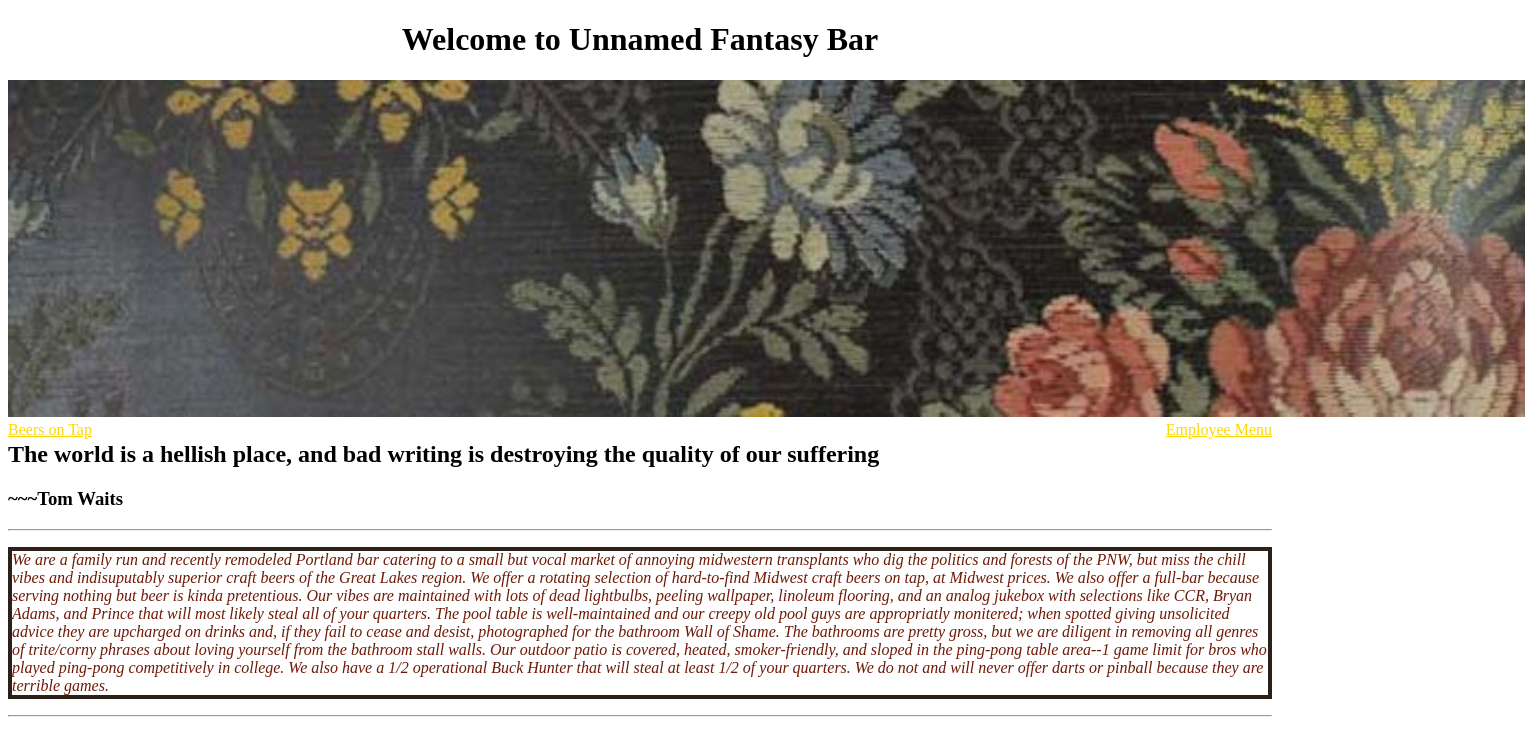
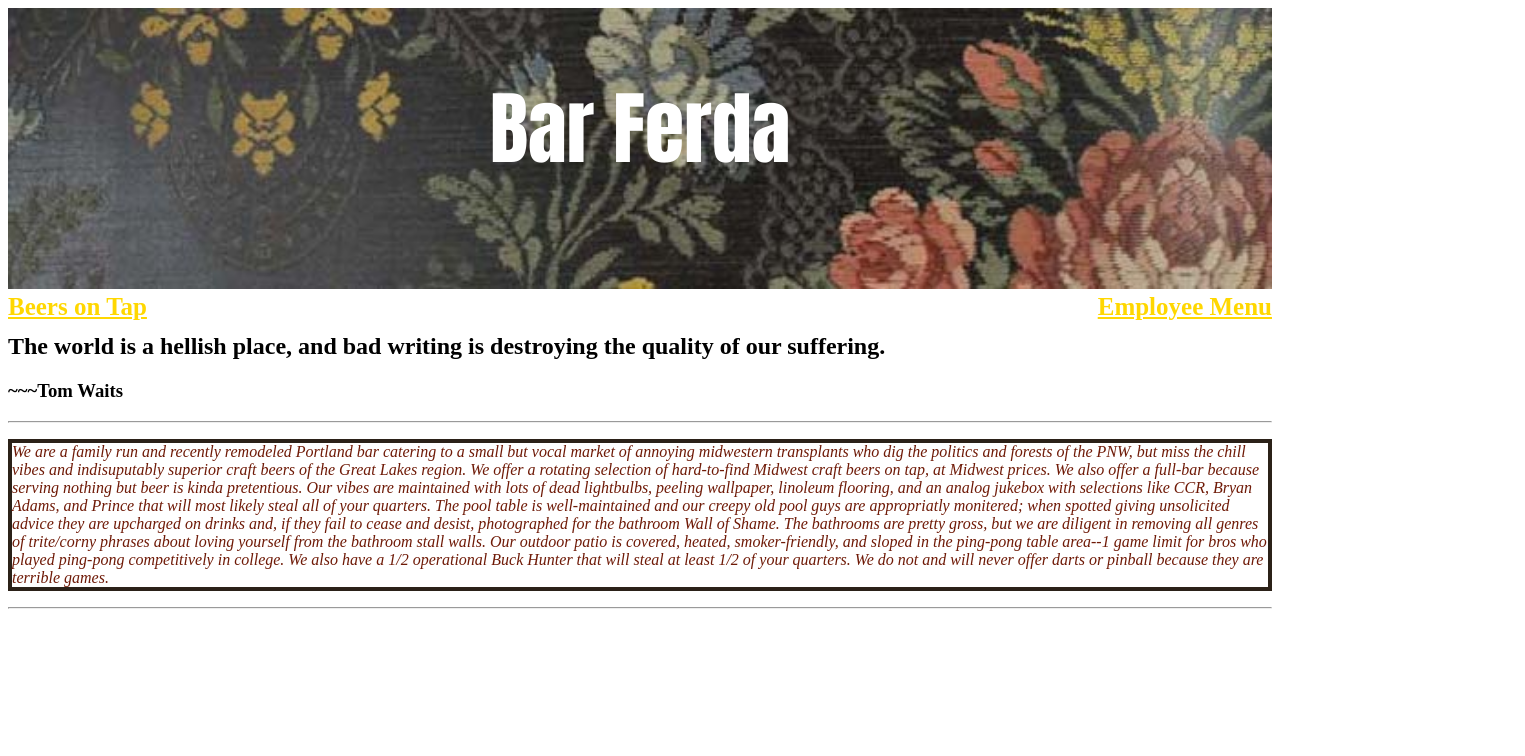
Before and after one commit to mstambaugh/tap-room-react, a React app: page /employeehome in a window 1280 px wide. Shown: the top 756 px of the page, 1525 px wide, since content can reach past the window. Built offline with nearby package versions, Linux system fonts and the light colour scheme.

Commit message:
add banner image and fix up header styling

```diff
--- a/src/components/Header.jsx
+++ b/src/components/Header.jsx
@@ -3,34 +3,50 @@ import { Link } from 'react-router-dom';
 import wallpaper from '../assets/images/wallpaper.jpg';
 
 const fullHeaderStyling = {
-
+  paddingBottom: '20px',
+  position: 'relative',
+  display: 'inline block',
+  width: '100%',
+  marginBottom: '10px'
+};
+const headerStyling = {
+  position: 'absolute',
+  zIndex: '999',
+  margin: '0 auto',
+  left: '0',
+  right: '0',
+  top: '2%',
+  textAlign: 'center',
+  fontSize: '40px',
+  color: 'white',
+  fontFamily: 'impact'
 
 };
-const headerStyling = {
-  textAlign: 'center',
-};
 const headerWallpaperStyling = {
-  width: '120%',
-  height: '10%',
+  width: '100%',
 };
 
 const link1Styling = {
   color: 'gold',
-  float: 'left'
+  float: 'left',
+  fontSize: '25px',
+  fontWeight: 'bold'
+
 };
 const link2Styling = {
   color: 'gold',
   float: 'right',
+  fontSize: '25px',
+  fontWeight: 'bold'
 };
 
 function Header() {
   return (
     <div style={fullHeaderStyling}>
-      <h1 style={headerStyling}>Welcome to Unnamed Fantasy Bar</h1>
-      <div>
-        <img src={wallpaper} style={headerWallpaperStyling}></img>
+      <img src={wallpaper} style={headerWallpaperStyling}></img>
+      <div style={headerStyling}>
+        <h1>Bar Ferda</h1>
       </div>
-
       <div>
         <Link to='/TapList' style={link1Styling}>Beers on Tap</Link>
         <Link to='/EmployeeHome' style={link2Styling}>Employee Menu</Link>
--- a/src/components/Home.jsx
+++ b/src/components/Home.jsx
@@ -7,7 +7,7 @@ const BioStyles = {
 function Home() {
   return (
     <div>
-      <h2>The world is a hellish place, and bad writing is destroying the quality of our suffering</h2>
+      <h2>The world is a hellish place, and bad writing is destroying the quality of our suffering.</h2>
       <h3>~~~Tom Waits</h3>
       <hr />
       <div>
```
Also changed, not shown: src/components/AddKeg.jsx (+11 -0 lines).
